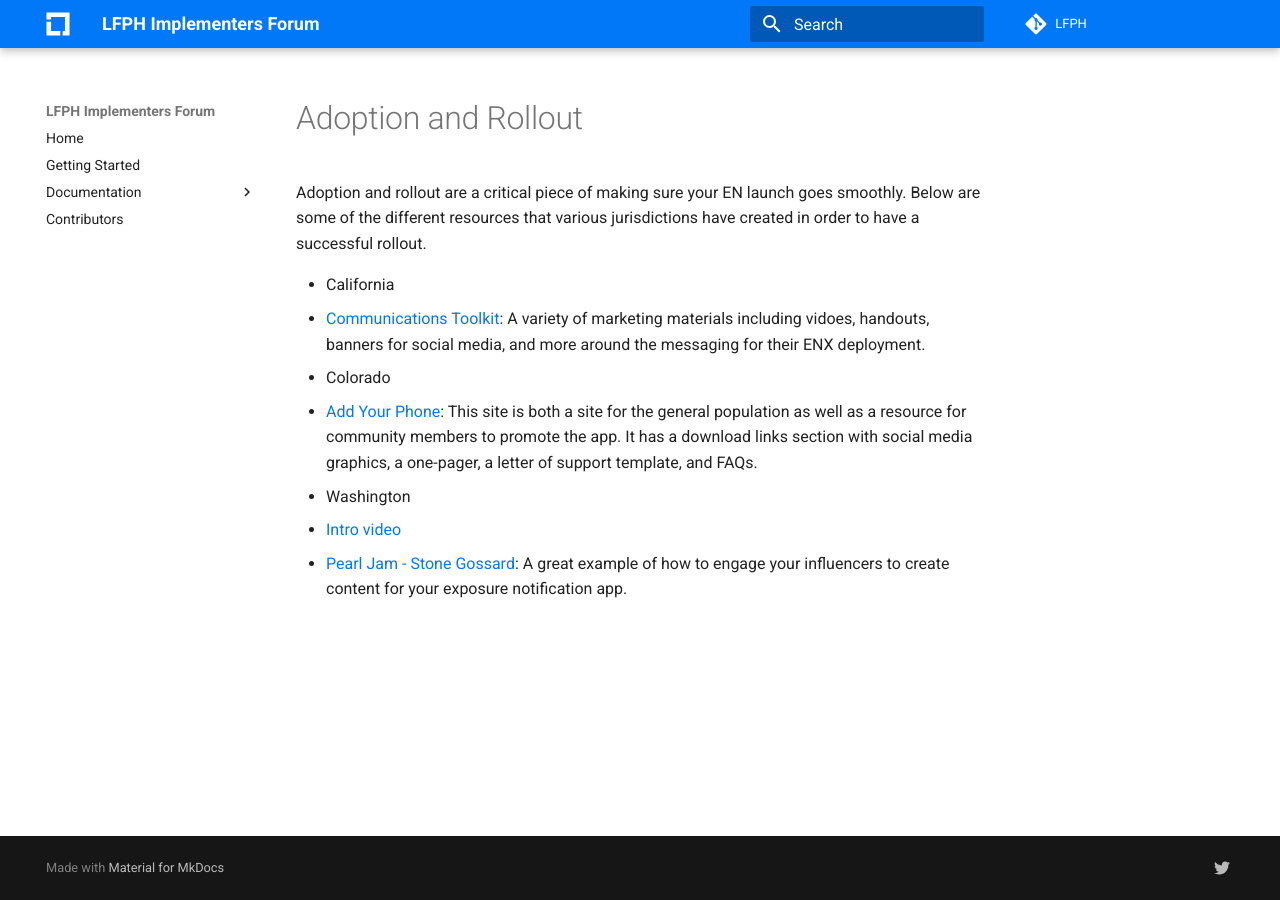
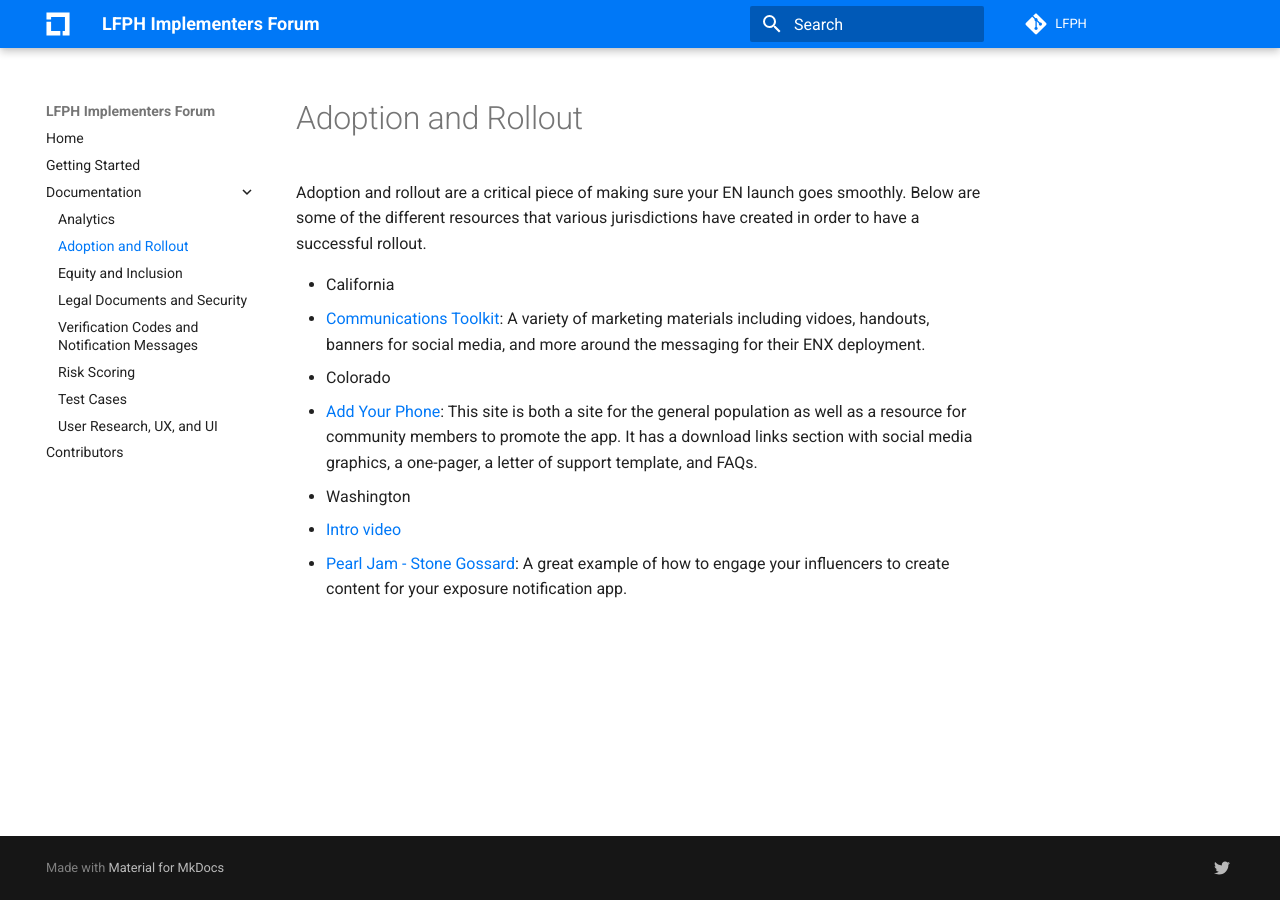
Before and after one commit to lfph/implementers-forum, an MkDocs documentation site: the page built from docs/adoption-and-rollout.md, in a window 1280 px wide. Built offline with MkDocs 1.6.1 and Material for MkDocs 9.7.7, drawn with Linux system fonts in a browser that asks for light colours; comment, search, counter and statistics services are not loaded.

Commit message:
Update mkdocs.yml

```diff
--- a/mkdocs.yml
+++ b/mkdocs.yml
@@ -16,6 +16,7 @@ nav:
   - 'getting-started.md'
   - 'Documentation':
     - 'analytics.md'
+    - 'adoption-and-rollout.md'
     - 'equity-and-inclusion.md'
     - 'legal-documents.md'
     - 'verification-codes.md'
```
